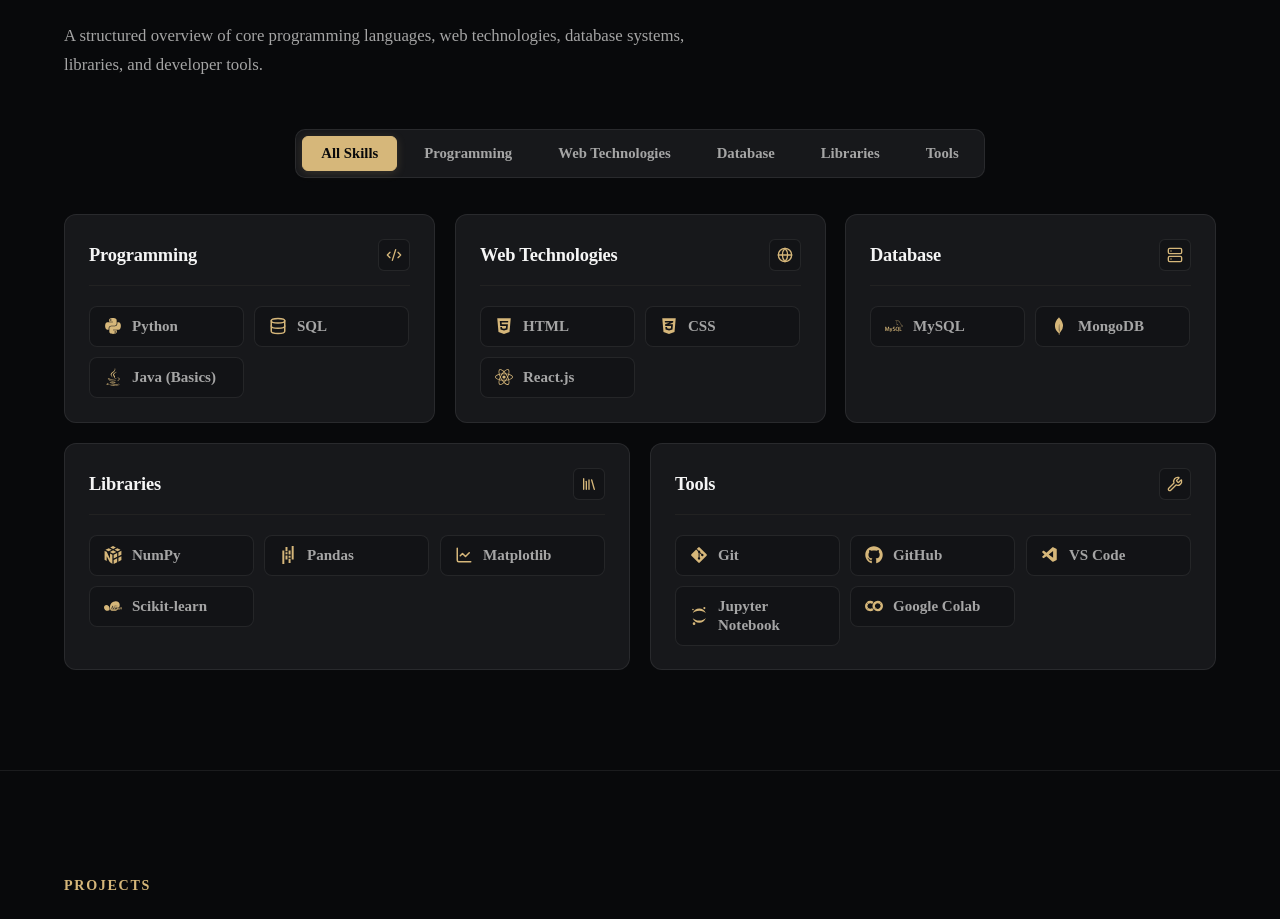
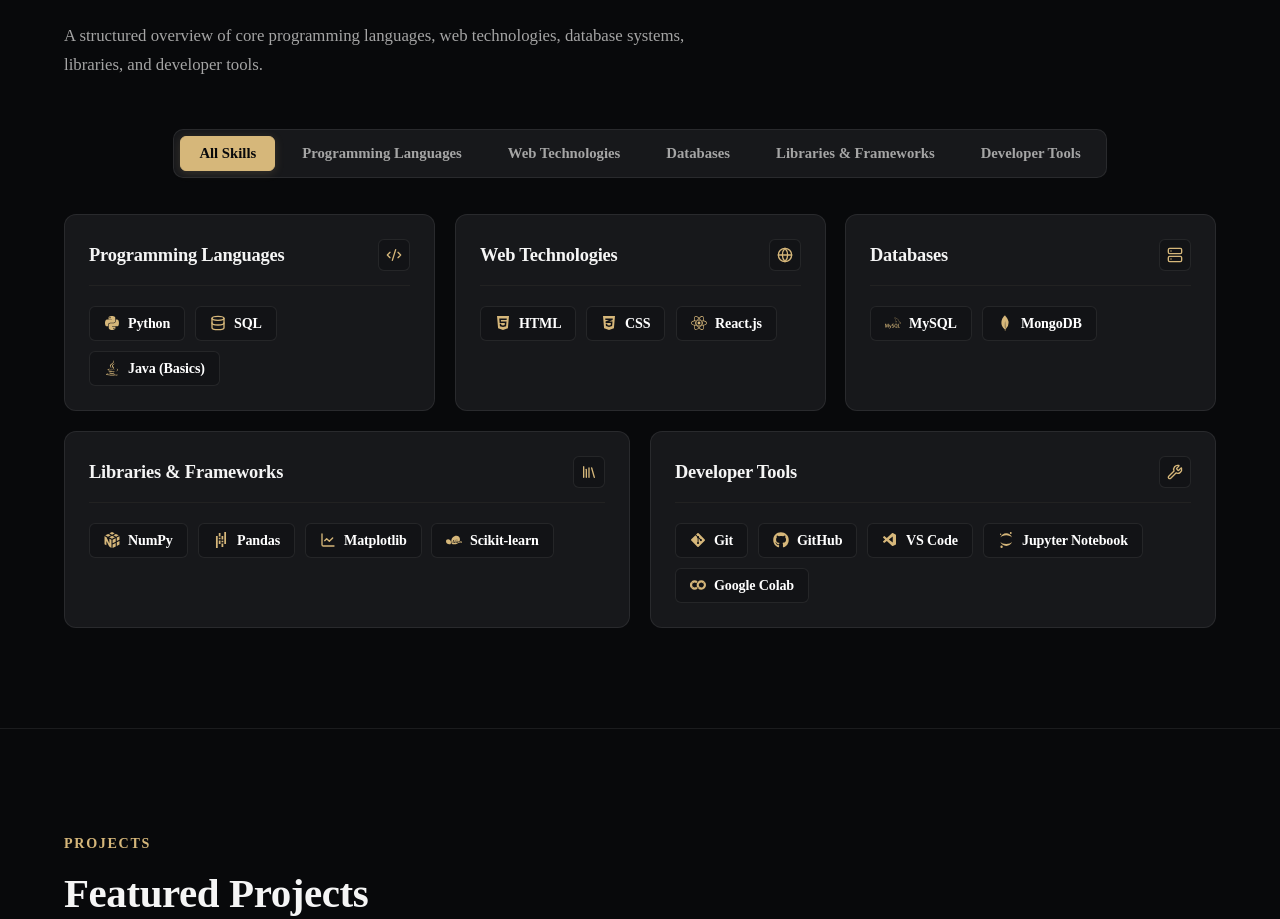
Before and after one commit to Sunilsuni7/my-portfolio, a React (Vite) app: page / in a window 1280 px wide. Shown: the part 981-1900 px from the top of the page. Built offline with nearby package versions, Linux system fonts and the light colour scheme.

Commit message:
Add professional compact technology badges with dark charcoal backgrounds, subtle grey borders, white text, and champagne hover accents

```diff
--- a/src/App.css
+++ b/src/App.css
@@ -1628,42 +1628,43 @@ img {
 }
 
 .min-skills-cards-list {
-  display: grid;
-  grid-template-columns: repeat(auto-fill, minmax(130px, 1fr));
+  display: flex;
+  flex-wrap: wrap;
   gap: 10px;
-}
-
+  align-items: center;
+}
+
+.min-skill-badge,
 .min-skill-card {
-  display: flex;
-  align-items: center;
-  gap: 10px;
-  padding: 10px 14px;
+  display: inline-flex;
+  align-items: center;
+  gap: 8px;
+  padding: 8px 14px;
   background: var(--bg-inner);
   border: 1px solid var(--border-subtle);
-  border-radius: 8px;
+  border-radius: 6px;
   cursor: default;
   transition: transform 0.22s cubic-bezier(0.16, 1, 0.3, 1),
-              border-color 0.2s ease,
-              background-color 0.2s ease,
+              border-color 0.22s ease,
+              background-color 0.22s ease,
               box-shadow 0.22s ease;
   outline: none;
-}
-
+  user-select: none;
+}
+
+.min-skill-badge:hover,
+.min-skill-badge:focus-visible,
 .min-skill-card:hover,
 .min-skill-card:focus-visible {
-  background: var(--bg-inner-hover);
+  background: #181a1f;
   border-color: var(--accent);
   transform: translateY(-2px);
-  box-shadow: 0 4px 14px rgba(0, 0, 0, 0.4), 0 0 10px rgba(214, 183, 122, 0.12);
-}
-
-.min-skill-card:hover .min-skill-icon-wrap {
-  transform: scale(1.1);
-  color: var(--accent-hover);
-}
-
+  box-shadow: 0 4px 14px rgba(0, 0, 0, 0.5), 0 0 10px rgba(214, 183, 122, 0.16);
+}
+
+.min-skill-badge-icon,
 .min-skill-icon-wrap {
-  display: flex;
+  display: inline-flex;
   align-items: center;
   justify-content: center;
   color: var(--accent);
@@ -1671,12 +1672,21 @@ img {
   transition: transform 0.2s ease, color 0.2s ease;
 }
 
+.min-skill-badge:hover .min-skill-badge-icon,
+.min-skill-card:hover .min-skill-icon-wrap {
+  transform: scale(1.12);
+  color: var(--accent-hover);
+}
+
+.min-skill-badge-name,
 .min-skill-name {
-  font-family: var(--font-serif);
-  font-size: 0.94rem;
+  font-family: var(--font-heading);
+  font-size: 0.88rem;
   font-weight: 600;
-  color: var(--text-body);
-  line-height: 1.25;
+  color: #FFFFFF !important;
+  line-height: 1.2;
+  letter-spacing: -0.01em;
+  white-space: nowrap;
 }
 
 /* --------------------------------------------------------------------------
@@ -3372,7 +3382,12 @@ img {
     height: 380px;
   }
   .min-skills-cards-list {
-    grid-template-columns: 1fr;
+    gap: 8px;
+  }
+  .min-skill-badge,
+  .min-skill-card {
+    padding: 7px 11px;
+    font-size: 0.84rem;
   }
   .min-category-tab {
     font-size: 0.82rem;
--- a/src/components/TechnologyCard.jsx
+++ b/src/components/TechnologyCard.jsx
@@ -5,14 +5,15 @@ export default function TechnologyCard({ skill }) {
 
   return (
     <div
-      className="min-skill-card"
+      className="min-skill-badge min-skill-card"
       tabIndex={0}
       role="listitem"
+      aria-label={skill.name}
     >
-      <div className="min-skill-icon-wrap" aria-hidden="true">
-        {Icon && <Icon size={18} />}
+      <div className="min-skill-badge-icon min-skill-icon-wrap" aria-hidden="true">
+        {Icon && <Icon size={16} />}
       </div>
-      <span className="min-skill-name">{skill.name}</span>
+      <span className="min-skill-badge-name min-skill-name">{skill.name}</span>
     </div>
   );
 }
--- a/src/data/technologies.js
+++ b/src/data/technologies.js
@@ -25,7 +25,7 @@ export const skillCategories = [
   {
     id: "programming",
     number: "01",
-    title: "Programming",
+    title: "Programming Languages",
     icon: Code2,
     skills: [
       { id: "python", name: "Python", icon: FaPython },
@@ -47,7 +47,7 @@ export const skillCategories = [
   {
     id: "database",
     number: "03",
-    title: "Database",
+    title: "Databases",
     icon: Server,
     skills: [
       { id: "mysql", name: "MySQL", icon: SiMysql },
@@ -57,7 +57,7 @@ export const skillCategories = [
   {
     id: "libraries",
     number: "04",
-    title: "Libraries",
+    title: "Libraries & Frameworks",
     icon: Library,
     skills: [
       { id: "numpy", name: "NumPy", icon: SiNumpy },
@@ -69,7 +69,7 @@ export const skillCategories = [
   {
     id: "tools",
     number: "05",
-    title: "Tools",
+    title: "Developer Tools",
     icon: Wrench,
     skills: [
       { id: "git", name: "Git", icon: FaGitAlt },
```
